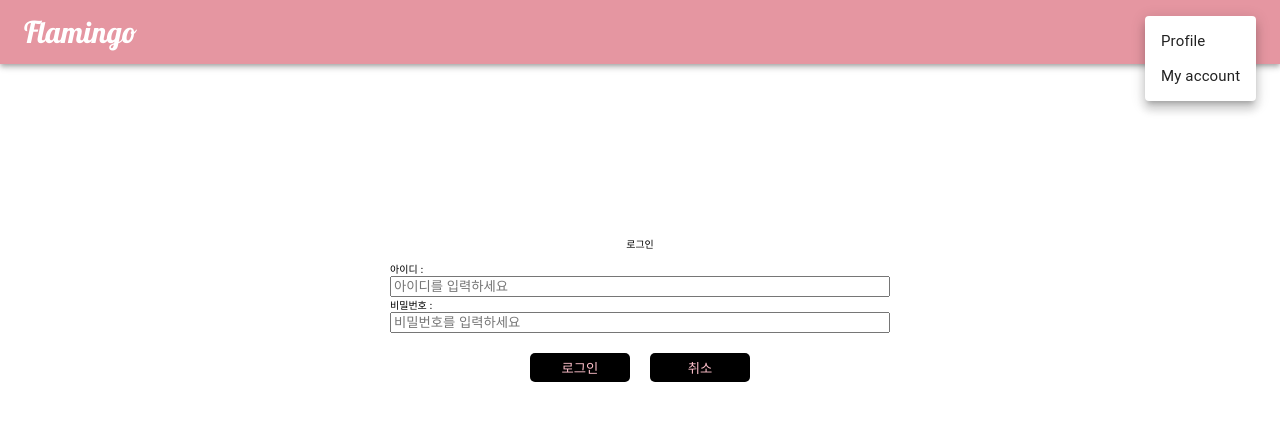
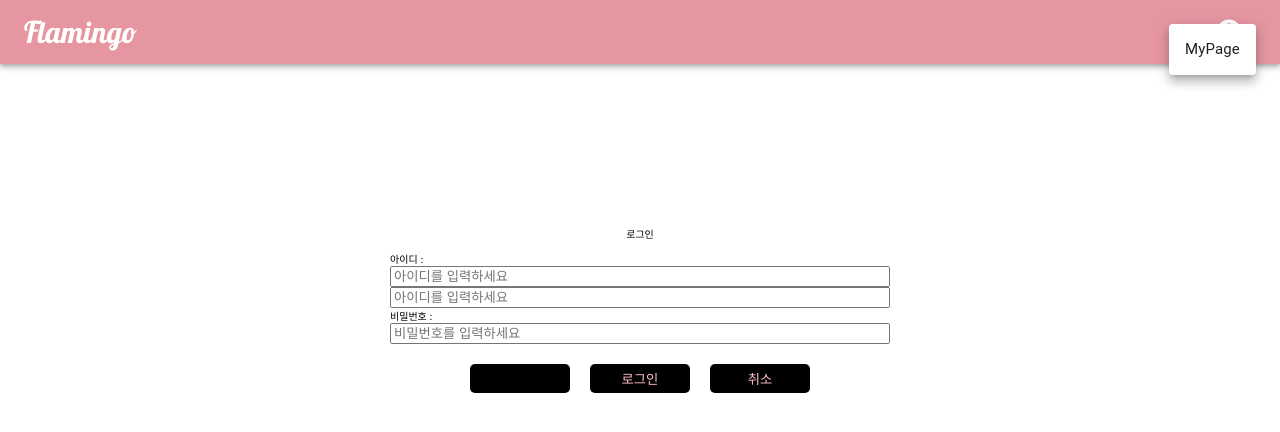
Before and after one commit to Yumina9/Bouquet-Service, a React (Create React App) app: page /login in a window 1280 px wide. Both pictures are taken after a click on the button 1229 px from the left and 32 px from the top of the page. Shown: the top 432 px of the page. Built offline with nearby package versions, Linux system fonts and the light colour scheme.

Commit message:
feat: MiniHeader connection SellerMyPage

```diff
--- a/src/components/header/MiniHeader.tsx
+++ b/src/components/header/MiniHeader.tsx
@@ -1,4 +1,5 @@
 import React from 'react';
+import { Link } from 'react-router-dom';
 import { createStyles, makeStyles, Theme } from '@material-ui/core/styles';
 import AppBar from '@material-ui/core/AppBar';
 import Toolbar from '@material-ui/core/Toolbar';
@@ -81,12 +82,14 @@ export const MiniHeader = () => {
                 open={open}
                 onClose={handleClose}
               >
-                <MenuItem className={classes.menu} onClick={handleClose}>
-                  Profile
-                </MenuItem>
-                <MenuItem className={classes.menu} onClick={handleClose}>
-                  My account
-                </MenuItem>
+                <Link
+                  to="/seller/mypage"
+                  style={{ color: 'inherit', textDecoration: 'none' }}
+                >
+                  <MenuItem className={classes.menu} onClick={handleClose}>
+                    MyPage
+                  </MenuItem>
+                </Link>
               </Menu>
             </div>
           )}
--- a/src/components/login/LoginForm.js
+++ b/src/components/login/LoginForm.js
@@ -41,6 +41,7 @@ const LoginForm = () => {
           onChange={onChangeUserId}
           placeholder="아이디를 입력하세요"
         />
+        <input type="text" name="userId" placeholder="아이디를 입력하세요" />
         비밀번호 :
         <input
           type="password"
@@ -51,7 +52,13 @@ const LoginForm = () => {
           placeholder="비밀번호를 입력하세요"
         />
         <FormButton>
-          <Button color="pink" bgColor="black" onClick={onLogin}>
+          <Button
+            color="pink"
+            bgColor="black"
+            onClick={onLogin}
+            placeholder="비밀번호를 입력하세요"
+          />
+          <Button color="pink" bgColor="black">
             로그인
           </Button>
 
```
Also changed, not shown: src/components/header/Header.tsx (deleted, +0 -46 lines).
